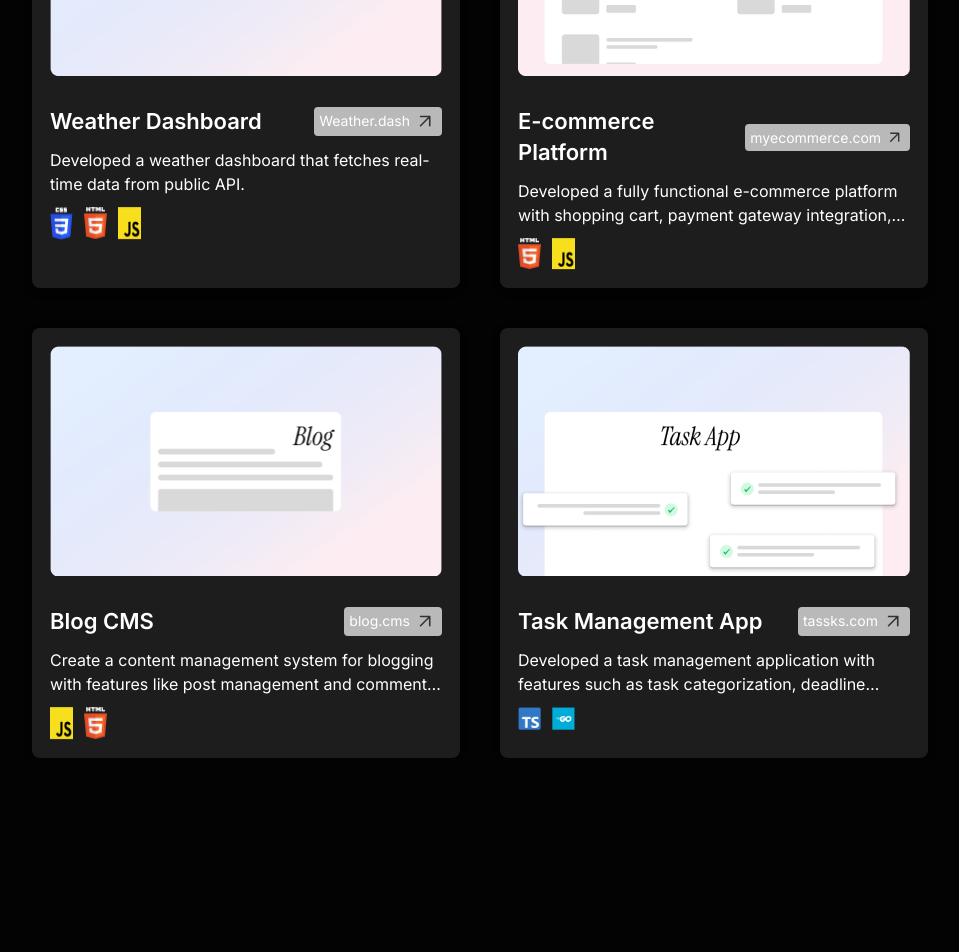
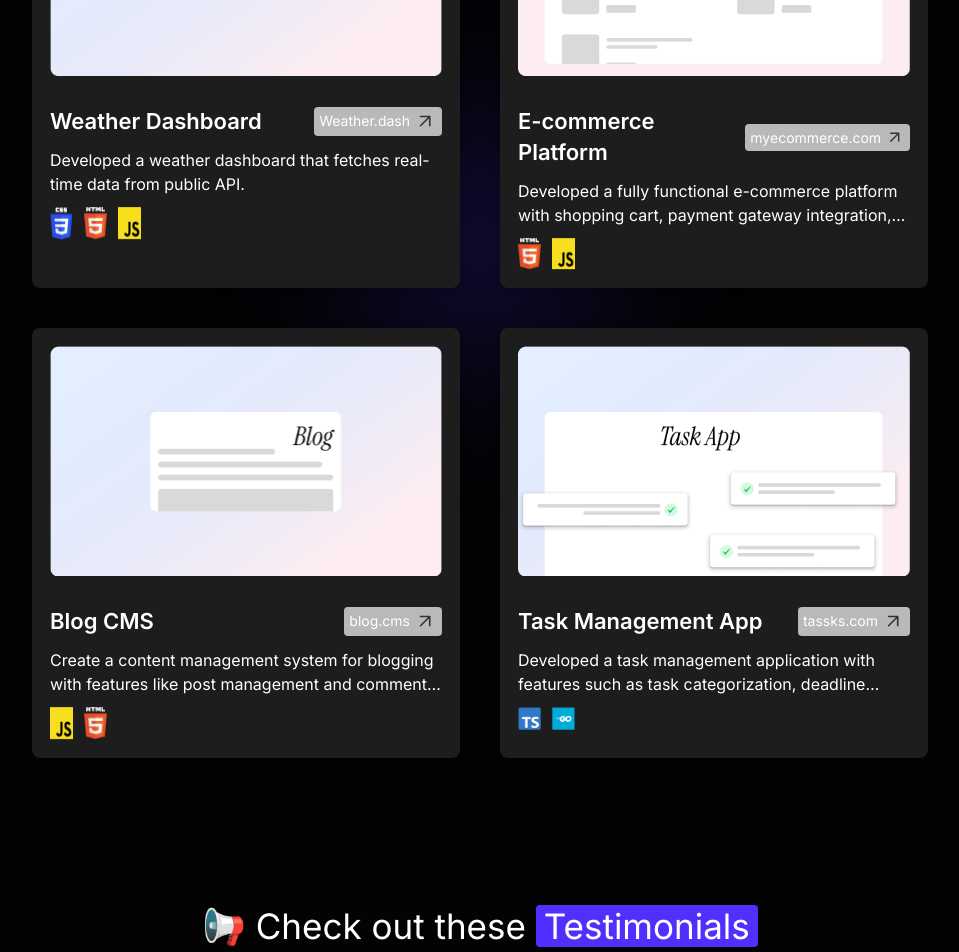
Before and after one commit to DarcinBig/my-portfolio, a Next.js app in the folder darcin-biganiro/: page / in a window 1280 px wide. Shown: the part 1541-2493 px from the top of the page, without its empty margins (160-1119 px from the left). Before the commit the page ends 2299 px from the top, so only its background shows below. Built offline with nearby package versions, Linux system fonts and the light colour scheme.

Commit message:
feat: add Testimonials component and data; update Sections to include Testimonials; enhance Projects component with background images

```diff
--- a/darcin-biganiro/app/components/Projects/Projects.tsx
+++ b/darcin-biganiro/app/components/Projects/Projects.tsx
@@ -3,6 +3,7 @@ import SectionContainer from '../Section/SectionContainer'
 import SectionHeader from '../Section/SectionHeader'
 import projects from '@/data/projects.json'
 import Project from './Project'
+import Image from 'next/image'
 
 const Projects = () => {
   return (
@@ -22,6 +23,20 @@ const Projects = () => {
           ))}
         </div>
       </div>
+      <Image
+        src='/projects_highlight.svg'
+        alt='background highlight decoration'
+        width={558}
+        height={558}
+        className='absolute hidden md:block left-1/2 top-1/2 -translate-x-1/2 -translate-y-1/2 -z-10'
+      />
+      <Image
+        src='/projects_highlight_mobile.svg'
+        alt='mobile background highlight decoration'
+        width={321}
+        height={530}
+        className='absolute md:hidden left-1/2 top-1/2 -translate-x-1/2 -translate-y-1/2 -z-10'
+      />
     </SectionContainer>
   )
 }
--- a/darcin-biganiro/app/components/Sections.tsx
+++ b/darcin-biganiro/app/components/Sections.tsx
@@ -2,6 +2,7 @@ import React from 'react'
 import Hero from './Hero/Hero'
 import Skills from './Skills/Skills'
 import Projects from './Projects/Projects'
+import Testimonials from './Testimonials/Testimonials'
 
 const Sections = () => {
   return (
@@ -9,6 +10,7 @@ const Sections = () => {
       <Hero />
       <Skills />
       <Projects />
+      <Testimonials />
     </main>
   )
 }
--- /dev/null
+++ b/darcin-biganiro/app/components/Testimonials/Testimonial.tsx
@@ -0,0 +1,11 @@
+import React from 'react'
+
+type Props = {}
+
+const Testimonial = (props: Props) => {
+  return (
+    <div>Testimonial</div>
+  )
+}
+
+export default Testimonial
--- /dev/null
+++ b/darcin-biganiro/app/components/Testimonials/Testimonials.tsx
@@ -0,0 +1,18 @@
+import React from 'react'
+import SectionContainer from '../Section/SectionContainer'
+import SectionHeader from '../Section/SectionHeader'
+
+const Testimonials = () => {
+  return (
+    <SectionContainer id='testimonials'>
+      <div className='section-contents'>
+        <SectionHeader
+          plainText='📢 Check out these'
+          highlightText='Testimonials'
+        />
+      </div>
+    </SectionContainer>
+  )
+}
+
+export default Testimonials
--- a/darcin-biganiro/app/layout.tsx
+++ b/darcin-biganiro/app/layout.tsx
@@ -9,7 +9,7 @@ const inter = Inter({
 });
 
 export const metadata: Metadata = {
-  title: "Darcin Biganiro — Software Developer & Graphic Designer",
+  title: "Darcin Biganiro — Software Engineer & Graphic Designer",
   description: "Dev portfolio of Darcin Biganiro, showcasing skills in software development and graphic design.",
 };
 
--- /dev/null
+++ b/darcin-biganiro/data/testimonials.json
@@ -0,0 +1,20 @@
+[
+  {
+    "image": "/user_1.png",
+    "name": "Samantha Lee",
+    "role": "Senior Software Engineer @ Catalog.io",
+    "description": "Even as a junior software engineer, Darcin demonstrated an exceptional ability to solve complex problems. His attention to detail and willingness to go the extra mile helped us meet critical project deadlines"
+  },
+  {
+    "image": "/user_2.png",
+    "name": "Michael Nguyen",
+    "role": "CTO @ Command R",
+    "description": "What sets Darcin Biganiro apart is his relentless drive for excellence. His consistently exceeds expectations, whether it's through his deep technical expertise or his ability to collaborate effectively across teams."
+  },
+  {
+    "image": "/user_3.png",
+    "name": "David Kim",
+    "role": "Technical Lead @ Circooles",
+    "description": "Darcin brings a rare combination of technical skill and creative thinking to every project. He has an innate ability to understand the client's needs and translate them into innovative solutions."
+  }
+]
```
